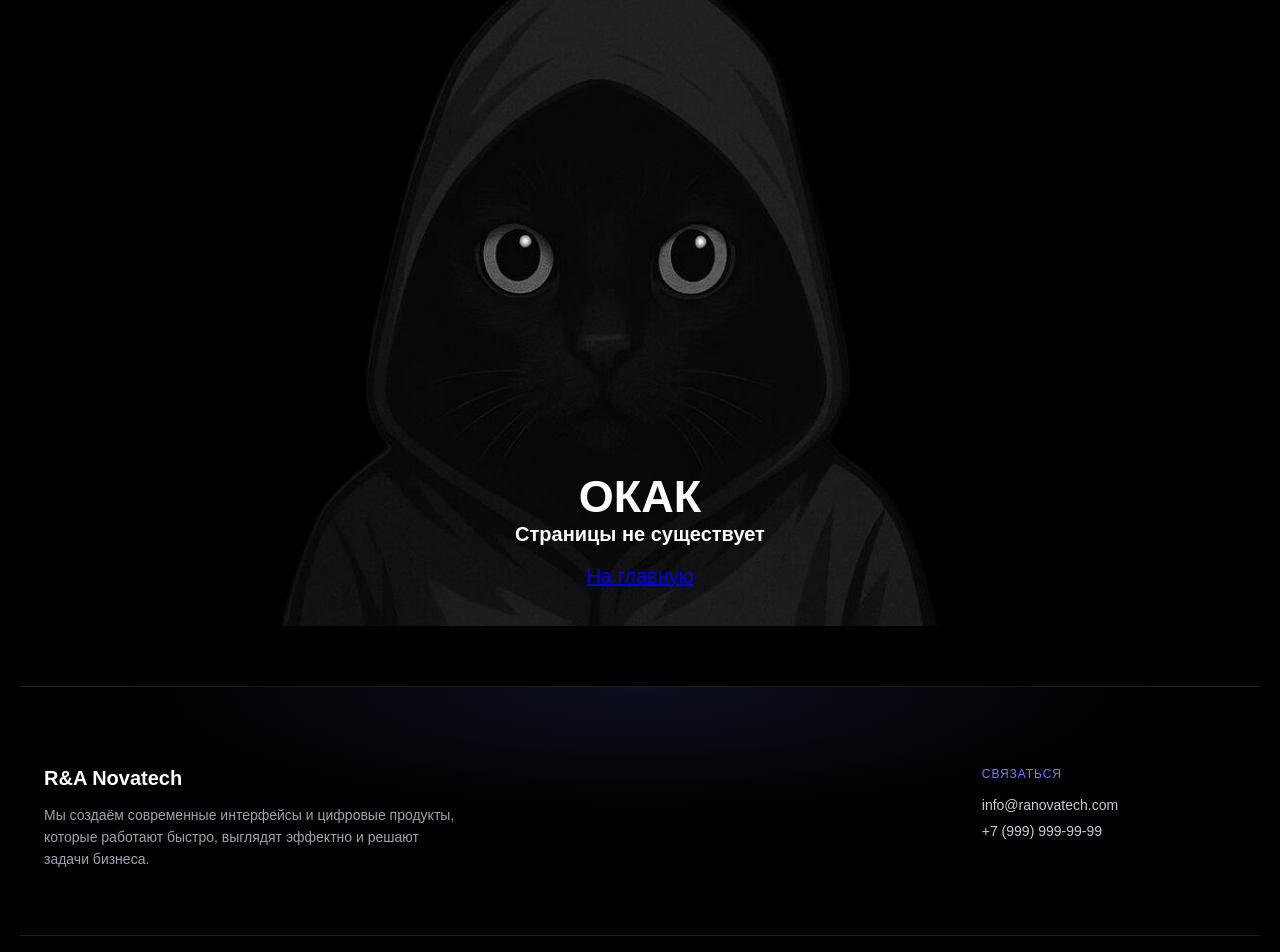
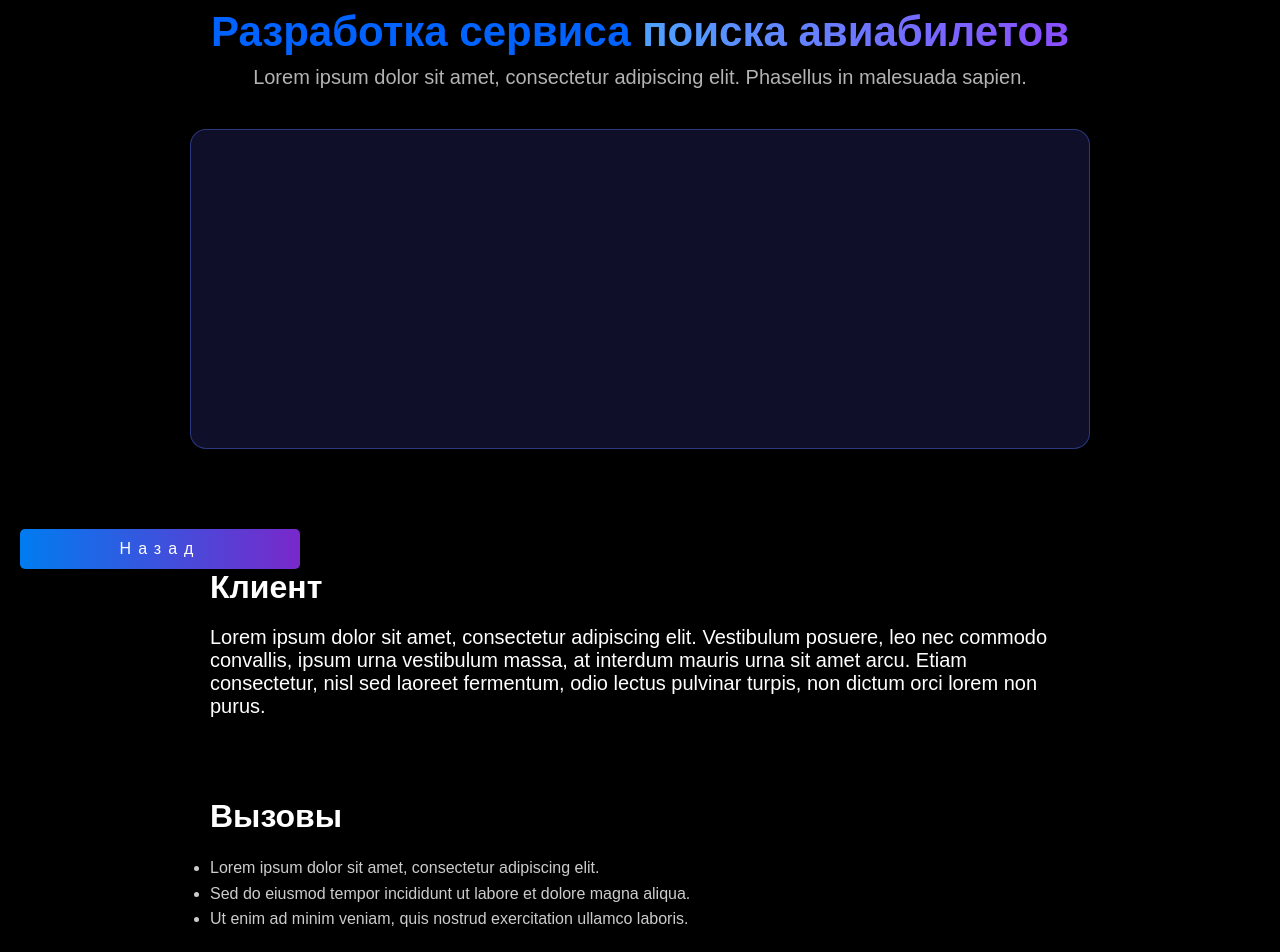
Before and after one commit to Ratatouille1226/R-A-Novatech, a React app in the folder frontend/: page /#/makeup in a window 1280 px wide. Shown: the part 140-1092 px from the top of the page. Built offline with nearby package versions, Linux system fonts and the light colour scheme; the HTML template or start-up script is replaced by a standard one.

Commit message:
Добавил одну страницу (сырую) примера работы

```diff
--- a/frontend/src/App.tsx
+++ b/frontend/src/App.tsx
@@ -4,6 +4,7 @@ import { Header, Comet, Footer } from "./components";
 import { NotFound, Staff, Main, Works } from "./pages";
 import AOS from "aos";
 import { useEffect } from "react";
+import { WorkMakeUp } from "./pages/works/components";
 
 function App() {
   useEffect(() => {
@@ -28,6 +29,7 @@ function App() {
         <Route path="/" element={<Main />} />
         <Route path="/staff" element={<Staff />} />
         <Route path="/works" element={<Works />} />
+        <Route path="/makeup" element={<WorkMakeUp />} />
         <Route path="*" element={<NotFound />} />
       </Routes>
       <Footer />
--- a/frontend/src/pages/works/Works.tsx
+++ b/frontend/src/pages/works/Works.tsx
@@ -1,12 +1,12 @@
 import styles from "./works.module.css";
-import { useNavigate } from "react-router-dom";
+import { Link, useNavigate } from "react-router-dom";
 
 export const Works = () => {
   const navigate = useNavigate();
 
   return (
     <div className={styles.container}>
-      <h2>Тут будут работы</h2>
+      <Link to="/makeup">первая работа</Link>
       <button onClick={() => navigate(-1)}>Назад</button>
     </div>
   );
--- /dev/null
+++ b/frontend/src/pages/works/components/index.ts
@@ -0,0 +1 @@
+export * from './work-make-up/WorkMakeUp';
--- /dev/null
+++ b/frontend/src/pages/works/components/work-make-up/WorkMakeUp.tsx
@@ -0,0 +1,108 @@
+import { useNavigate } from "react-router-dom";
+import styles from "./workMakeUp.module.css";
+
+export const WorkMakeUp = () => {
+  const navigate = useNavigate();
+
+  return (
+    <div className={styles.wrapper}>
+      {/* HEADER */}
+      <section className={styles.sectionHeader}>
+        <h1>
+          Разработка сервиса <span>поиска авиабилетов</span>
+        </h1>
+        <p className={styles.subtitle}>
+          Lorem ipsum dolor sit amet, consectetur adipiscing elit. Phasellus in
+          malesuada sapien.
+        </p>
+
+        <div className={styles.imagePlaceholderLarge} />
+      </section>
+
+      <button onClick={() => navigate(-1)}>Назад</button>
+
+      {/* CLIENT */}
+      <section className={styles.section}>
+        <h2>Клиент</h2>
+        <p>
+          Lorem ipsum dolor sit amet, consectetur adipiscing elit. Vestibulum
+          posuere, leo nec commodo convallis, ipsum urna vestibulum massa, at
+          interdum mauris urna sit amet arcu. Etiam consectetur, nisl sed
+          laoreet fermentum, odio lectus pulvinar turpis, non dictum orci lorem
+          non purus.
+        </p>
+      </section>
+
+      {/* CHALLENGES */}
+      <section className={styles.section}>
+        <h2>Вызовы</h2>
+        <ul className={styles.list}>
+          <li>Lorem ipsum dolor sit amet, consectetur adipiscing elit.</li>
+          <li>
+            Sed do eiusmod tempor incididunt ut labore et dolore magna aliqua.
+          </li>
+          <li>
+            Ut enim ad minim veniam, quis nostrud exercitation ullamco laboris.
+          </li>
+        </ul>
+      </section>
+
+      {/* SOLUTION */}
+      <section className={styles.section}>
+        <h2>Как мы решили задачу</h2>
+
+        <div className={styles.gridTwo}>
+          <div>
+            <h3>1. Объединили источники данных</h3>
+            <p>
+              Lorem ipsum dolor sit amet, consectetur adipiscing elit. Duis
+              efficitur risus at nisl fringilla, vitae consequat massa dictum.
+              Curabitur rutrum ex sed arcu fermentum, ac fringilla elit
+              imperdiet.
+            </p>
+          </div>
+          <div className={styles.imagePlaceholder} />
+        </div>
+
+        <div className={styles.gridTwo}>
+          <div>
+            <h3>2. Разработали удобный интерфейс</h3>
+            <p>
+              Lorem ipsum dolor sit amet, consectetur adipiscing elit. Aenean
+              nec augue sed dolor volutpat gravida. Suspendisse potenti. Nulla
+              facilisi. Vivamus pretium, justo ac tincidunt elementum, mauris
+              erat tristique odio.
+            </p>
+          </div>
+          <div className={styles.imagePlaceholder} />
+        </div>
+      </section>
+
+      {/* TECHNOLOGIES */}
+      <section className={styles.section}>
+        <h2>Технологии</h2>
+
+        <div className={styles.techGrid}>
+          <span>React</span>
+          <span>TypeScript</span>
+          <span>Next.js</span>
+          <span>REST API</span>
+          <span>Node.js</span>
+          <span>MongoDB</span>
+        </div>
+      </section>
+
+      {/* RESULT */}
+      <section className={styles.section}>
+        <h2>Результат</h2>
+        <p>
+          Lorem ipsum dolor sit amet, consectetur adipiscing elit. Suspendisse
+          potenti. Aliquam a bibendum lectus, id posuere neque. Vivamus nec
+          bibendum felis, vel laoreet leo.
+        </p>
+
+        <div className={styles.imagePlaceholderLarge} />
+      </section>
+    </div>
+  );
+};
--- /dev/null
+++ b/frontend/src/pages/works/components/work-make-up/workMakeUp.module.css
@@ -0,0 +1,104 @@
+.wrapper {
+  width: 100%;
+  padding: 80px 0;
+  background: #000;
+  color: #fff;
+}
+
+.sectionHeader {
+  text-align: center;
+  margin-bottom: 80px;
+}
+
+.sectionHeader h1 {
+  font-size: 42px;
+  font-weight: 700;
+}
+
+.sectionHeader h1 span {
+  background: linear-gradient(90deg, #4da2ff, #8a4dff);
+  -webkit-background-clip: text;
+  -webkit-text-fill-color: transparent;
+}
+
+.subtitle {
+  opacity: 0.7;
+  margin-top: 10px;
+  margin-bottom: 40px;
+}
+
+.section {
+  width: 100%;
+  max-width: 900px;
+  margin: 0 auto 80px auto;
+  padding: 0 20px;
+}
+
+.section h2 {
+  font-size: 32px;
+  margin-bottom: 20px;
+}
+
+.section h3 {
+  margin-bottom: 10px;
+}
+
+.list {
+  opacity: 0.8;
+  line-height: 1.6;
+}
+
+.gridTwo {
+  display: grid;
+  grid-template-columns: 1fr 1fr;
+  gap: 40px;
+  align-items: center;
+}
+
+.techGrid {
+  display: flex;
+  flex-wrap: wrap;
+  gap: 12px;
+}
+
+.techGrid span {
+  padding: 8px 16px;
+  background: rgba(255, 255, 255, 0.07);
+  border-radius: 12px;
+  backdrop-filter: blur(10px);
+}
+
+/* IMAGE PLACEHOLDERS */
+.imagePlaceholder {
+  width: 100%;
+  height: 220px;
+  background: #0f0f2a;
+  border: 1px solid rgba(80, 120, 255, 0.3);
+  border-radius: 16px;
+}
+
+.imagePlaceholderLarge {
+  width: 100%;
+  height: 320px;
+  max-width: 900px;
+  margin: 0 auto;
+  background: #0f0f2a;
+  border: 1px solid rgba(80, 120, 255, 0.4);
+  border-radius: 16px;
+}
+
+@media (max-width: 900px) {
+  .gridTwo {
+    grid-template-columns: 1fr;
+  }
+
+  /* Чтобы картинки не прилипали к тексту */
+  .imagePlaceholder,
+  .imagePlaceholderLarge {
+    margin: 0 auto;
+  }
+
+  .gridTwo > div {
+    text-align: center;
+  }
+}
--- a/frontend/src/pages/works/works.module.css
+++ b/frontend/src/pages/works/works.module.css
@@ -1,3 +1,18 @@
 .container {
     color: #fff;
+    display: flex;
+    flex-direction: column;
+    align-items: center;
+    gap: 40px;
 }
+
+.container a {
+    width: 150px;
+    height: 50px;
+    background-color: white;
+    text-align: center;
+    line-height: 50px;
+    border-radius: 8px;
+    text-decoration: none;
+    color: black;
+}
```
